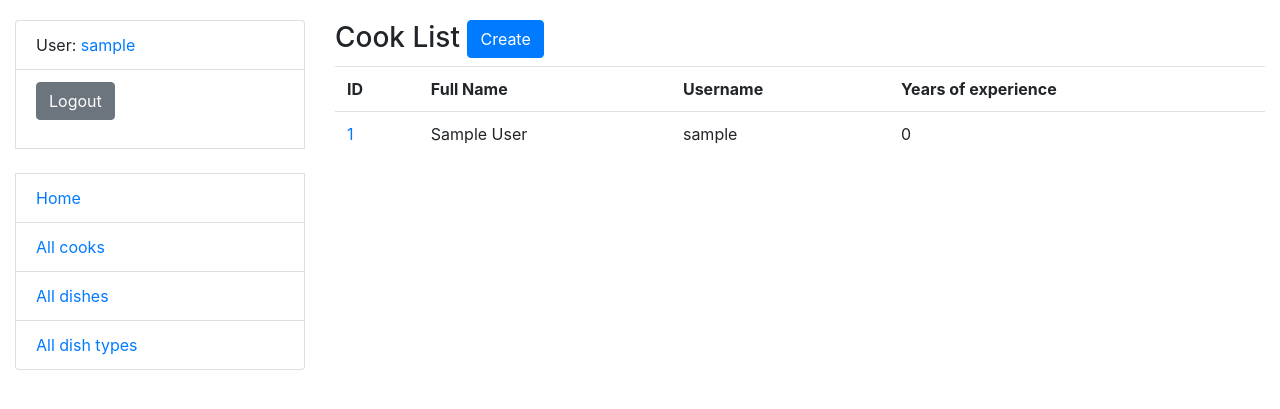
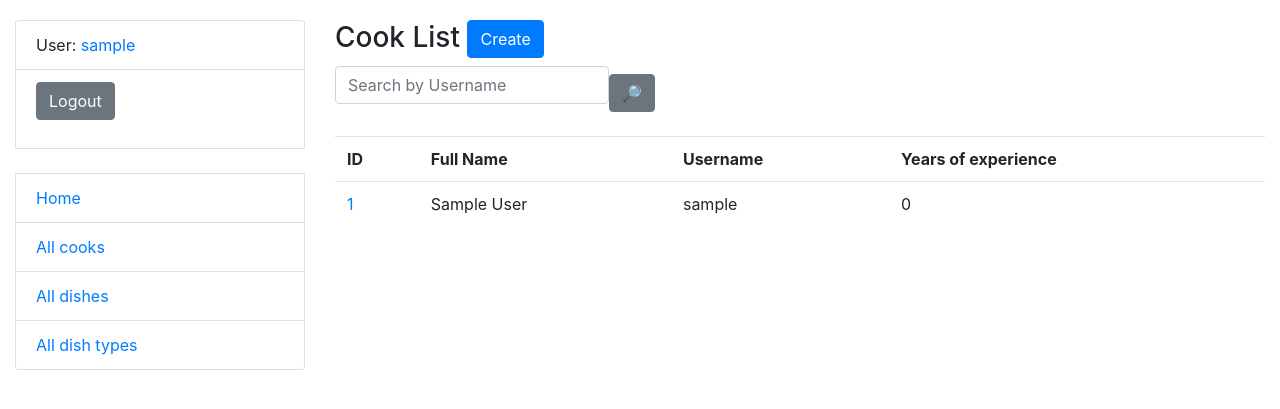
Before and after one commit to V-Shkrobatskyi/Restaurant-Kitchen-Service, a Django app: page /kitchen/cooks/ in a window 1280 px wide. Shown: the top 409 px of the page. Run offline with Django 5.2, Linux system fonts and the light colour scheme; the visitor is signed in with stand-in values (Sample User, id 1); data comes from the database, SQL or seed files in the repository; some libraries are stand-ins or nearby versions.

Commit message:
add cook search
add CookSearchForm in forms.py, modify CookListView in views for search, add search.html in templates, add search include in cook_list.html

```diff
--- a/kitchen/forms.py
+++ b/kitchen/forms.py
@@ -42,3 +42,14 @@ class DishForm(forms.ModelForm):
     class Meta:
         model = Dish
         fields = "__all__"
+
+
+class CookSearchForm(forms.Form):
+    username = forms.CharField(
+        max_length=255,
+        required=False,
+        label="",
+        widget=forms.TextInput(
+            attrs={"placeholder": "Search by Username"}
+        )
+    )
--- a/kitchen/views.py
+++ b/kitchen/views.py
@@ -5,7 +5,7 @@ from django.shortcuts import render
 from django.urls import reverse_lazy
 from django.views import generic
 
-from kitchen.forms import CookCreationForm, CookExperienceUpdateForm, DishForm
+from kitchen.forms import CookCreationForm, CookExperienceUpdateForm, DishForm, CookSearchForm
 from kitchen.models import DishType, Dish, Cook
 
 
@@ -56,6 +56,23 @@ class CookListView(LoginRequiredMixin, generic.ListView):
     model = Cook
     paginate_by = 5
 
+    def get_context_data(self, *, object_list=None, **kwargs):
+        context = super(CookListView, self).get_context_data(**kwargs)
+        username = self.request.GET.get("username", "")
+        context["search_form"] = CookSearchForm(
+            initial={"username": username}
+        )
+        return context
+
+    def get_queryset(self):
+        queryset = Cook.objects.all()
+        form = CookSearchForm(self.request.GET)
+        if form.is_valid():
+            return queryset.filter(
+                username__icontains=form.cleaned_data["username"]
+            )
+        return queryset
+
 
 class CookDetailView(LoginRequiredMixin, generic.DetailView):
     model = Cook
--- /dev/null
+++ b/templates/includes/search.html
@@ -0,0 +1,6 @@
+{% load crispy_forms_filters %}
+
+<form method="get" action="" class="form-inline">
+  {{ search_form|crispy }}
+  <input class="btn btn-secondary" type="submit" value="🔎">
+</form>
--- a/templates/kitchen/cook_list.html
+++ b/templates/kitchen/cook_list.html
@@ -4,6 +4,11 @@
   <h3>Cook List
     <a href="{% url 'kitchen:cook-create' %}" class="btn btn-primary link-to-page">Create</a>
   </h3>
+
+  {% block search %}
+    {% include "includes/search.html" %}
+  {% endblock %}
+
   {% if cook_list %}
     <table class="table">
       <tr>
```
